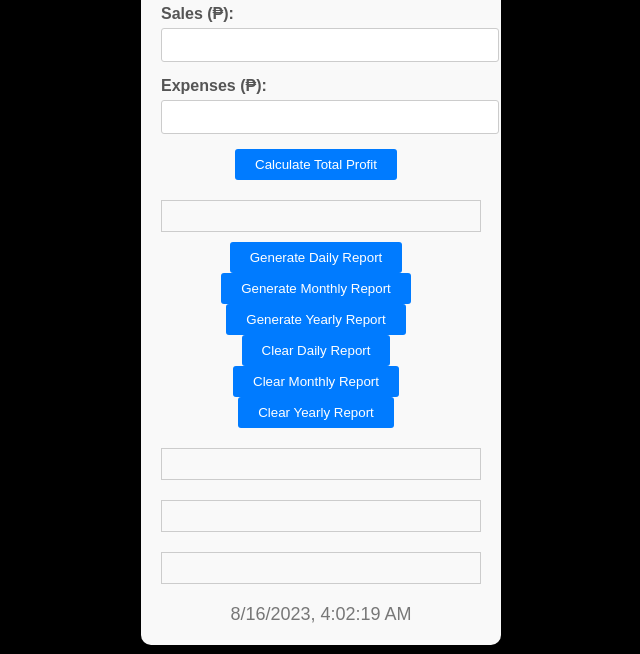
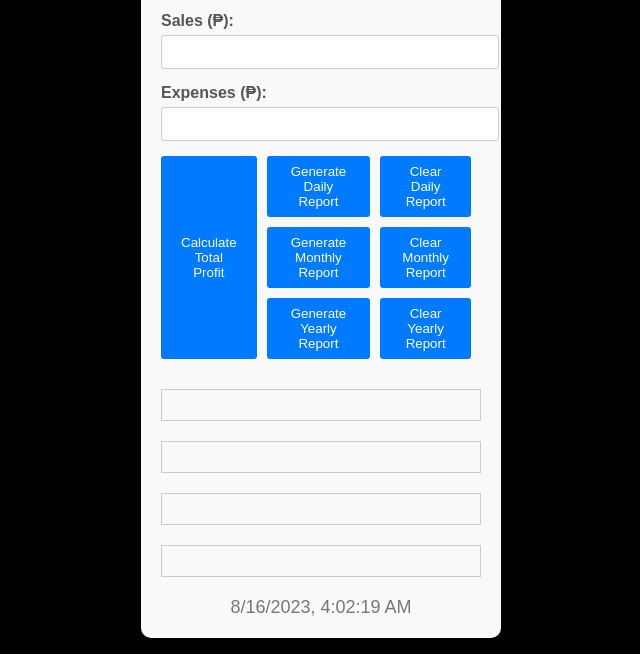
Before and after one commit to yuzithzu/SalesReport, a plain HTML site: page index.html in a window 1280 px wide. Shown: the part 146-800 px from the top of the page, without its empty margins (319-959 px from the left). Drawn offline with Linux system fonts and the light colour scheme.

Commit message:
Update index.html

```diff
--- a/index.html
+++ b/index.html
@@ -46,15 +46,23 @@
         .button-group {
             text-align: center;
             margin-top: 10px;
+            display: flex;
+            justify-content: center;
+        }
+        .button-column {
+            display: flex;
+            flex-direction: column;
+            margin-right: 10px;
         }
         .button-group button {
+            flex: 1;
             padding: 8px 20px;
             background-color: #007bff;
             color: #fff;
             border: none;
             border-radius: 3px;
             cursor: pointer;
-            margin-right: 10px;
+            margin-bottom: 10px;
         }
         .report {
             border: 1px solid #ccc;
@@ -90,22 +98,24 @@
             <input type="number" id="expenses" step="0.01">
         </div>
         <div class="button-group">
+            <div class="button-column">
                 <button onclick="calculateTotal()">Calculate Total Profit</button>
             </div>
-        <div id="total" class="report"></div>
-
-        <div class="button-group">
+            <div class="button-column">
                 <button onclick="generateDailyReport()">Generate Daily Report</button>
                 <button onclick="generateMonthlyReport()">Generate Monthly Report</button>
                 <button onclick="generateYearlyReport()">Generate Yearly Report</button>
+            </div>
+            <div class="button-column">
                 <button onclick="clearDailyReport()">Clear Daily Report</button>
                 <button onclick="clearMonthlyReport()">Clear Monthly Report</button>
                 <button onclick="clearYearlyReport()">Clear Yearly Report</button>
             </div>
+        </div>
+        <div id="total" class="report"></div>
         <div class="report" id="daily-report"></div>
         <div class="report" id="monthly-report"></div>
         <div class="report" id="yearly-report"></div>
-
         <div class="date-time" id="date-time"></div>
     </div>
 
```
Lines whose indentation alone changed are shown as unchanged.
